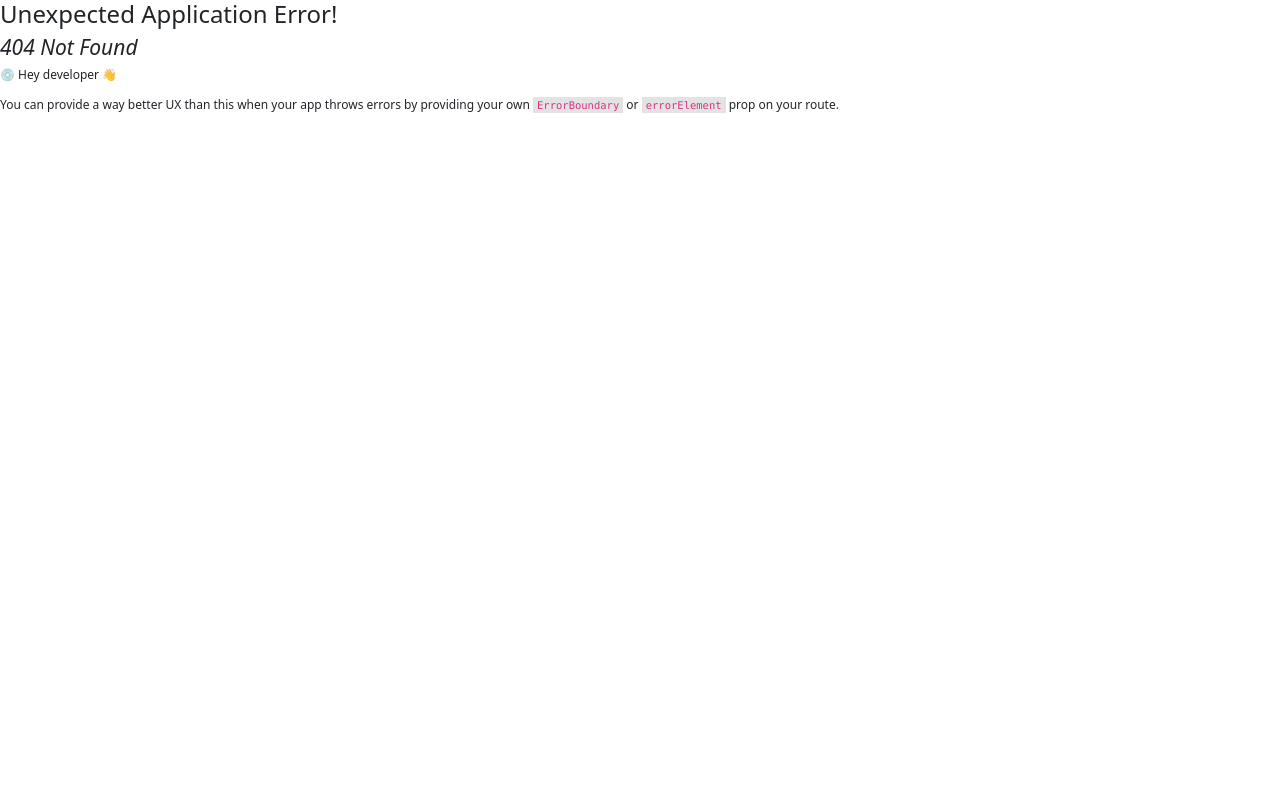
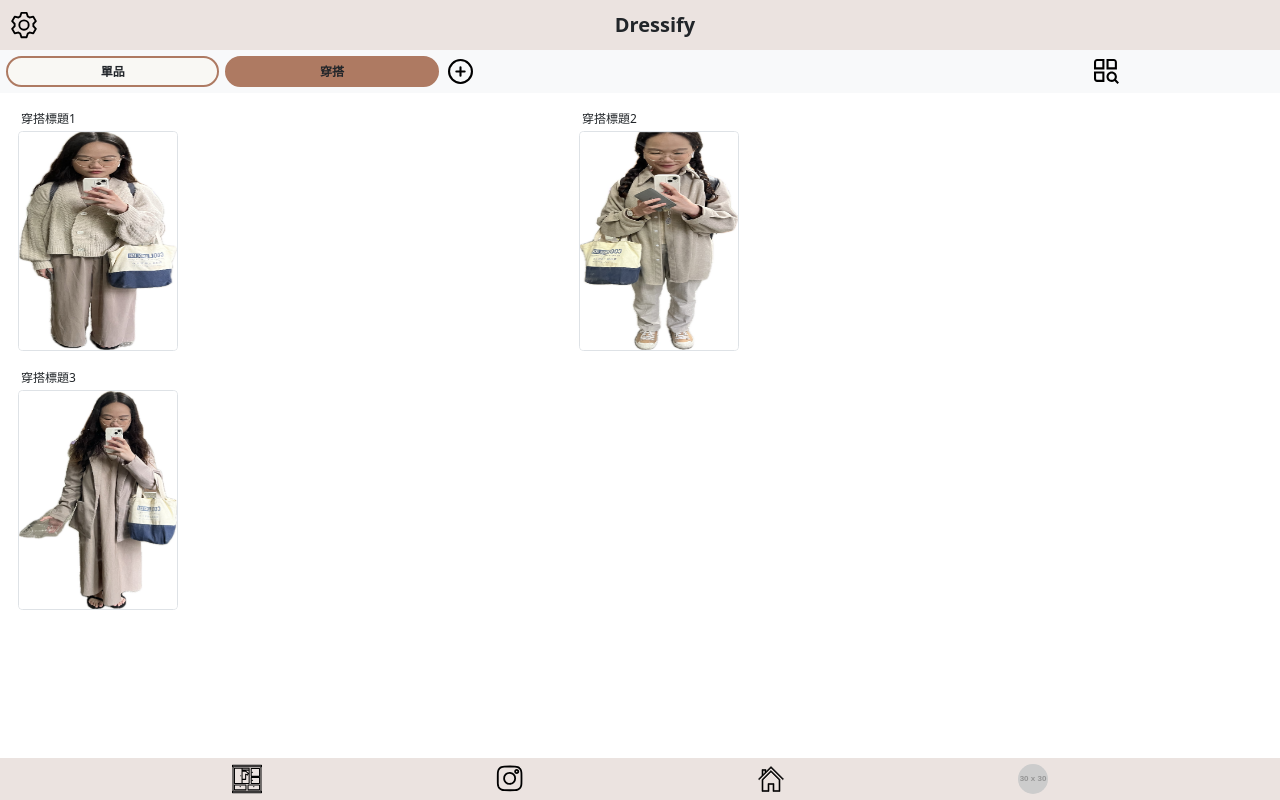
Before and after one commit to stellachy/dressify_react, a React (Vite) app: page /ClosetMatch in a window 1280 px wide. Before the commit this address had no page. Built offline with nearby package versions, Linux system fonts and the light colour scheme.

Commit message:
Setting the connection b/t Closet ClosetMatch and control ClosetHeader

```diff
--- a/src/components/ClosetHeader.jsx
+++ b/src/components/ClosetHeader.jsx
@@ -1,13 +1,22 @@
-import React from 'react'
+import React, {useState} from 'react'
 
-function ClosetHeader() {
+function ClosetHeader({isActive}) {
+  const [activeBtn, setActiveBtn] = useState(isActive);
+  const handleBtnActive = (btnName) => { setActiveBtn(btnName) }
   return (
     <>
       <div className="container-fluid fixed-top bg-light my-5" style={{top: '14px'}}>
         <div className="row align-items-center">
-          <a href="./index.html" className="col-2 ms-2 my-2 btn rounded-pill" style={{backgroundColor: 'var(--color-highlight)'}}><b>單品</b></a>
-
-          <a href="./closet_match.html" className="col-2 ms-2 my-2 btn rounded-pill"><b>穿搭</b></a>
+          <a href="/Closet" className="col-2 ms-2 my-2 btn rounded-pill"
+              style={{backgroundColor: activeBtn === '單品' ? 'var(--color-highlight)' : 'var(--color-base)'}}
+              onClick={() => {handleBtnActive('單品')}}>
+            <b>單品</b>
+          </a>
+          <a href="/ClosetMatch" className="col-2 ms-2 my-2 btn rounded-pill"
+              style={{backgroundColor: activeBtn === '穿搭' ? 'var(--color-highlight)' : 'var(--color-base)'}}
+              onClick={() => {handleBtnActive('穿搭')}}>
+            <b>穿搭</b>
+          </a>
 
           <a href="./closet_add.html" className="col-6"><img src="src/assets/img/icon/add.svg" style={{width: '25px'}} alt="add"/></a>
 
--- a/src/css/Mine.css
+++ b/src/css/Mine.css
@@ -6,7 +6,6 @@
   --color-black: #3b3a38;
 }
 
-
 .btn {
   background-color: var(--color-base);
   border: 2px solid var(--color-highlight);
--- a/src/layouts/ClosetLayout.jsx
+++ b/src/layouts/ClosetLayout.jsx
@@ -6,11 +6,11 @@ import MyNavigation from '../components/MyNavigation'
 import MyFooter from '../components/MyFooter'
 import ClosetHeader from '../components/ClosetHeader'
 
-function ClosetLayout({children}) {
+function ClosetLayout({children, isActive}) {
   return (
     <>
       <MyNavigation/>
-      <ClosetHeader/>
+      <ClosetHeader isActive={isActive}/>
         {children}
       <MyFooter/>
     </>
--- a/src/main.jsx
+++ b/src/main.jsx
@@ -8,6 +8,8 @@ import {
 } from "react-router-dom";
 
 import Closet from './pages/Closet.jsx';
+import ClosetMatch from './pages/ClosetMatch.jsx';
+
 const router = createBrowserRouter([
   {
     path: "/",
@@ -17,6 +19,10 @@ const router = createBrowserRouter([
     path: "/Closet",
     element: <Closet/>,
   },
+  {
+    path: "/ClosetMatch",
+    element: <ClosetMatch/>,
+  },
 ]);
 
 createRoot(document.getElementById('root')).render(
--- a/src/pages/Closet.jsx
+++ b/src/pages/Closet.jsx
@@ -3,7 +3,7 @@ import ClosetLayout from '../layouts/ClosetLayout'
 
 function Closet() {
   return (
-    <ClosetLayout>
+    <ClosetLayout isActive="單品">
       <div style={{ paddingTop: '92px' }}></div>
       <div className="pb-3 mb-3" style={{height: '540px', overflowY: 'auto'}}>
         {/* <!-- 部位 --> */}
--- /dev/null
+++ b/src/pages/ClosetMatch.jsx
@@ -0,0 +1,31 @@
+import React from 'react'
+import ClosetLayout from '../layouts/ClosetLayout'
+
+function ClosetMatch() {
+  return (
+    <ClosetLayout isActive="穿搭">
+      <div style={{ paddingTop: '92px' }}></div>
+      {/* <!-- 搭配1 --> */}
+      <div className='row container'>
+        <div className="col-6 pt-4 px-4">
+          <p className="mb-1 ps-1 md-18">穿搭標題1</p>
+          <img className="border rounded" src="src/assets/img/eg5.jpg" width="160" height="220" alt="loading..." />
+        </div>
+
+        {/* <!-- 搭配2 --> */}
+        <div className="col-6 pt-4 px-4">
+          <p className="mb-1 ps-1 md-18">穿搭標題2</p>
+          <img className="border rounded " src="src/assets/img/eg4.jpg" width="160" height="220" alt="loading..." />
+        </div>
+
+        {/* <!-- 搭配3 --> */}
+        <div className="col-6 pt-4 px-4">
+          <p className="mb-1 ps-1 md-18">穿搭標題3</p>
+          <img className="border rounded " src="src/assets/img/eg3.jpg" width="160" height="220" alt="loading..." />
+        </div>
+      </div>
+    </ClosetLayout>
+  )
+}
+
+export default ClosetMatch
```
